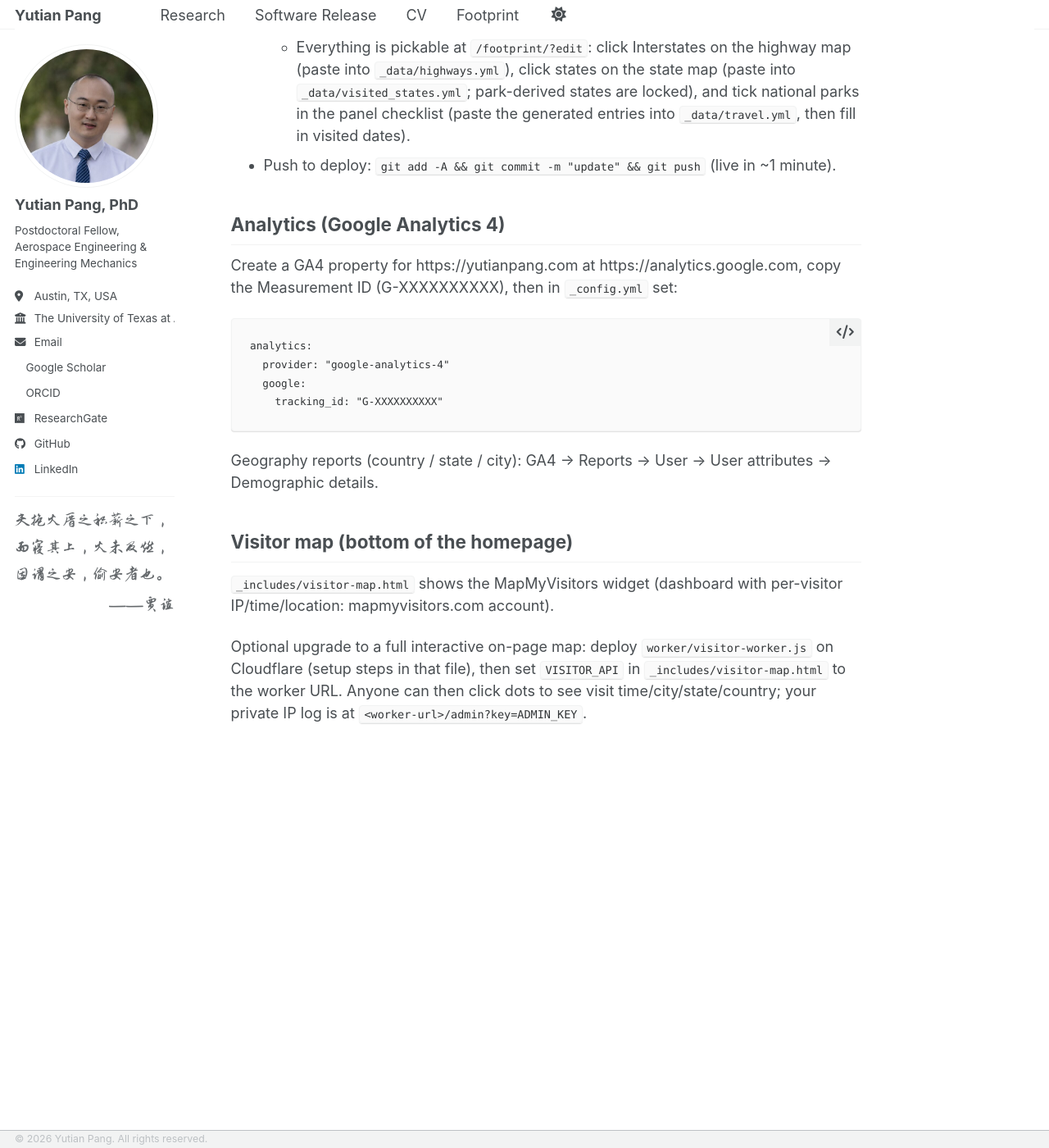
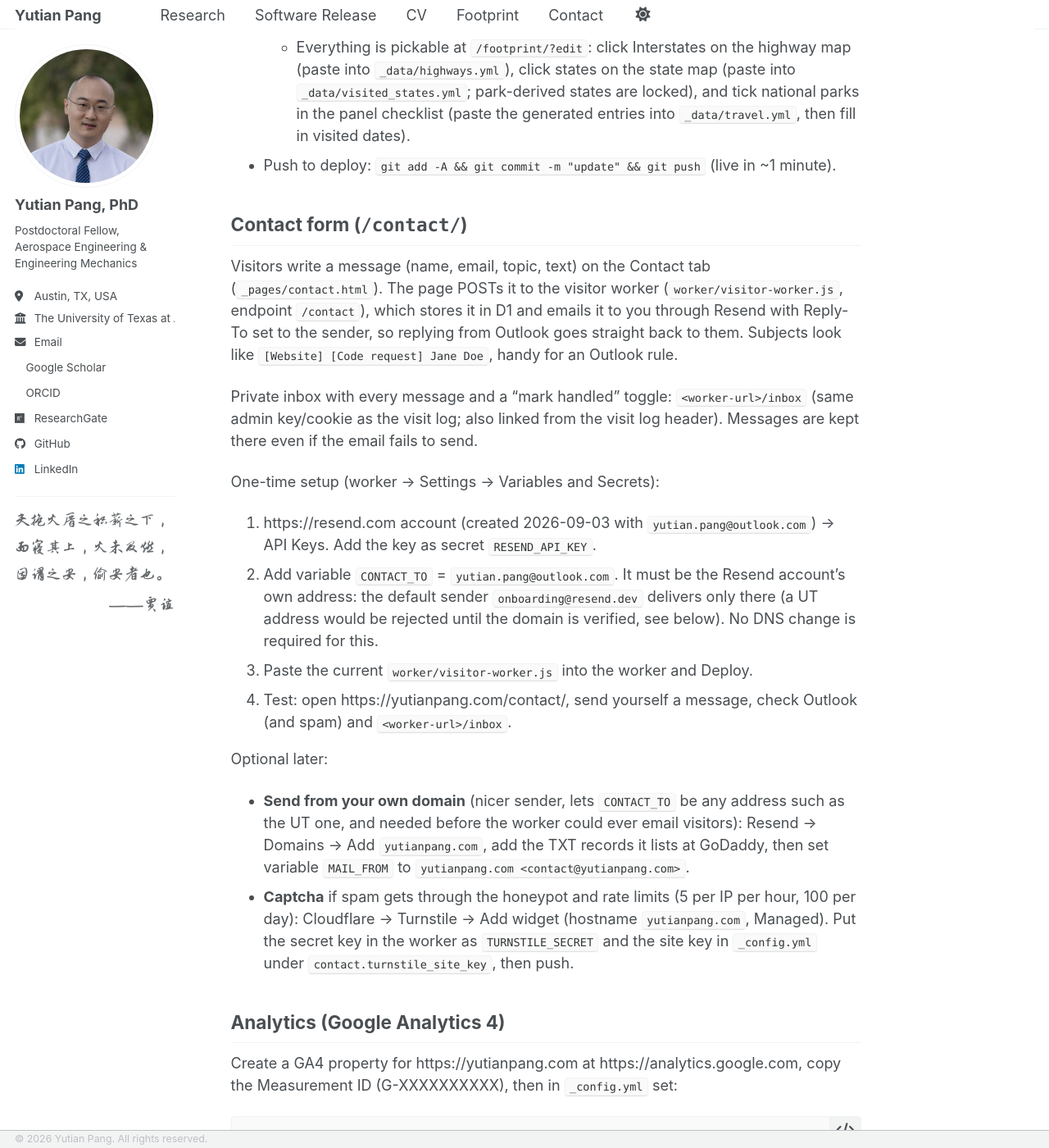
Before and after one commit to YutianPangASU/yutianpangasu.github.io, a Jekyll site: the page built from DEPLOYMENT.md, in a window 1280 px wide and 1400 px high, scrolled down 820 px. Shown: the whole window at 82% size. Built offline with Jekyll 4.4.1, drawn with Linux system fonts in a browser that asks for light colours; our own code applies the rules of GitHub Pages for plain Markdown files; a style sheet for code colours, icons or effects is not loaded.

Commit message:
Add Contact tab: worker-backed message form with email delivery and private inbox
- New /contact/ page (name, email, topic, message; honeypot; optional Turnstile)
- Worker: POST /contact stores messages in D1 and emails them via Resend with
  Reply-To set to the sender; owner-only /inbox with mark-handled toggle
- Software tab "reach out" now opens the form with the code topic preselected
- Setup notes in DEPLOYMENT.md

Co-Authored-By: Claude Fable 5.1 <noreply@anthropic.com>

```diff
--- a/DEPLOYMENT.md
+++ b/DEPLOYMENT.md
@@ -33,6 +33,44 @@ Previous custom single-page design: branch `custom-site`.
 - Push to deploy: `git add -A && git commit -m "update" && git push`
   (live in ~1 minute).
 
+## Contact form (`/contact/`)
+
+Visitors write a message (name, email, topic, text) on the Contact tab
+(`_pages/contact.html`). The page POSTs it to the visitor worker
+(`worker/visitor-worker.js`, endpoint `/contact`), which stores it in D1 and
+emails it to you through Resend with Reply-To set to the sender, so replying
+from Outlook goes straight back to them. Subjects look like
+`[Website] [Code request] Jane Doe`, handy for an Outlook rule.
+
+Private inbox with every message and a "mark handled" toggle:
+`<worker-url>/inbox` (same admin key/cookie as the visit log; also linked from
+the visit log header). Messages are kept there even if the email fails to send.
+
+One-time setup (worker → Settings → Variables and Secrets):
+
+1. https://resend.com account (created 2026-09-03 with `yutian.pang@outlook.com`)
+   → API Keys. Add the key as secret `RESEND_API_KEY`.
+2. Add variable `CONTACT_TO` = `yutian.pang@outlook.com`. It must be the
+   Resend account's own address: the default sender `onboarding@resend.dev`
+   delivers only there (a UT address would be rejected until the domain is
+   verified, see below). No DNS change is required for this.
+3. Paste the current `worker/visitor-worker.js` into the worker and Deploy.
+4. Test: open https://yutianpang.com/contact/, send yourself a message, check
+   Outlook (and spam) and `<worker-url>/inbox`.
+
+Optional later:
+
+- **Send from your own domain** (nicer sender, lets `CONTACT_TO` be any
+  address such as the UT one, and needed before the worker could ever email
+  visitors): Resend → Domains → Add `yutianpang.com`, add the TXT records it
+  lists at GoDaddy, then set variable `MAIL_FROM` to
+  `yutianpang.com <contact@yutianpang.com>`.
+- **Captcha** if spam gets through the honeypot and rate limits (5 per IP per
+  hour, 100 per day): Cloudflare → Turnstile → Add widget (hostname
+  `yutianpang.com`, Managed). Put the secret key in the worker as
+  `TURNSTILE_SECRET` and the site key in `_config.yml` under
+  `contact.turnstile_site_key`, then push.
+
 ## Analytics (Google Analytics 4)
 
 Create a GA4 property for https://yutianpang.com at
--- a/_config.yml
+++ b/_config.yml
@@ -142,6 +142,14 @@ publication_area:
       - 'Physics-informed learning for fracture and structural health monitoring'
       - 'Adversarial robustness of Bayesian neural networks'
       - 'Maintenance scheduling under uncertainty'
+
+# Contact form (/contact/). Messages go to the Cloudflare worker in
+# worker/visitor-worker.js (POST /contact), which emails them and keeps a copy
+# at <api>/inbox. Set turnstile_site_key once a Turnstile widget exists for
+# yutianpang.com (Cloudflare dashboard → Turnstile); empty = no captcha.
+contact:
+  api                : "https://visitor-log.yutian-pang.workers.dev"
+  turnstile_site_key : ""
 
 # Site Settings
 teaser                   :  # filename of teaser fallback teaser image placed in /images/ for social media previews
--- a/_data/navigation.yml
+++ b/_data/navigation.yml
@@ -11,3 +11,6 @@ main:
 
   - title: "Footprint"
     url: /footprint/
+
+  - title: "Contact"
+    url: /contact/
```
Also changed, not shown: _pages/contact.html (added, +134 -0 lines), _pages/software.md (+1 -1 lines), worker/visitor-worker.js (+297 -40 lines).
